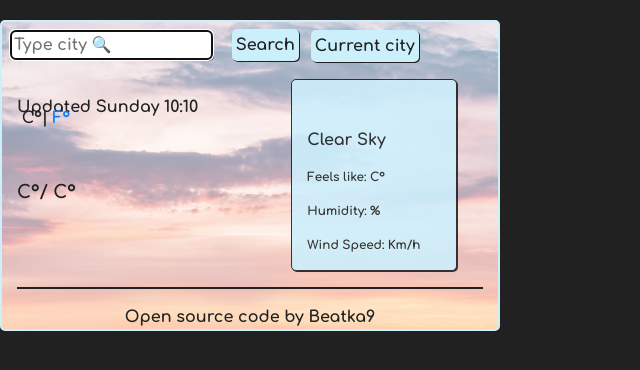
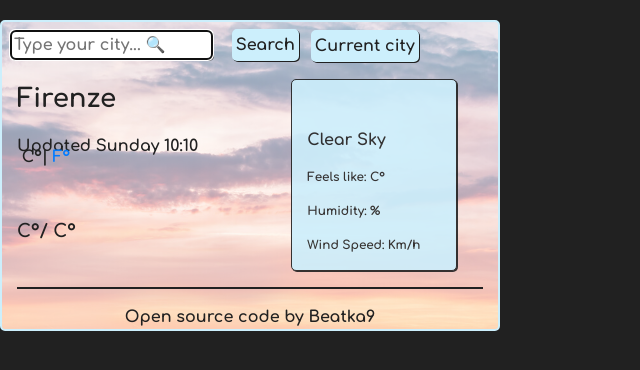
Before and after one commit to Beatka9/My-first-project, a plain HTML site: page index.html in a window 1280 px wide. Shown: the whole page, without its empty margins (0-640 px from the left). Drawn offline with nearby package versions, Linux system fonts and the light colour scheme; no server answers.

Commit message:
Updated automatic first city

```diff
--- a/index.html
+++ b/index.html
@@ -21,14 +21,14 @@
     <div class="container">
       <div class= "row">
           <form id = "searchCity">
-            <input type="text" placeholder="Type city 🔍"autofocus="on" autocomplete= "off"id= "city"/>
+            <input type="text" placeholder="Type your city... 🔍"autofocus="on" autocomplete= "off"id= "city"/>
             <input type="button" value="Search" class="button" id ="searchButton"/>
           </form>
         <button class= "button" id= "current-city">Current city</button>
           </div>
           <div class="row">
         <div class="col-7 TodayCol1">
-          <p class="CityName" id="cityName">
+          <p class="CityName" id="cityName"> Firenze
             </p><p>Updated <span id="day-time">  <hh:mm></hh:mm></span></p>
           <p class= "weatherNow">
             <img id= "iconToday" src= ""></img>
--- a/src/index.js
+++ b/src/index.js
@@ -47,11 +47,11 @@ function setCity(city) {
   let apiCityTemperature = `https://api.openweathermap.org/data/2.5/weather?q=${city}&appid=${apiKey}&units=metric`;
   axios.get(apiCityTemperature).then(showTemperature);
 }
-
+setCity("Firenze");
+getDataForecast("Firenze");
 function findCoords() {
   navigator.geolocation.getCurrentPosition(setPosition);
 }
-window.addEventListener(`DOMContentLoaded`, findCoords);
 let courrentCityButton = document.querySelector("#current-city");
 courrentCityButton.addEventListener("click", findCoords);
 
```
